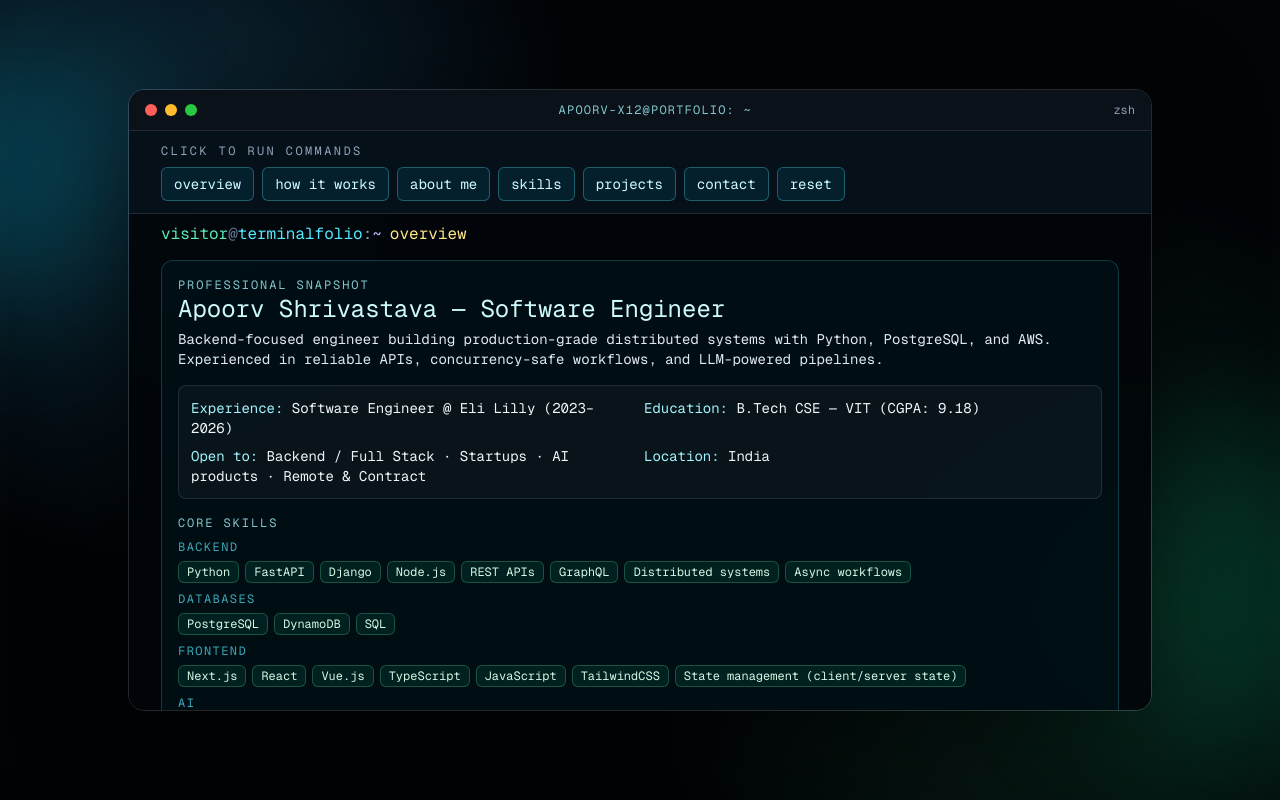
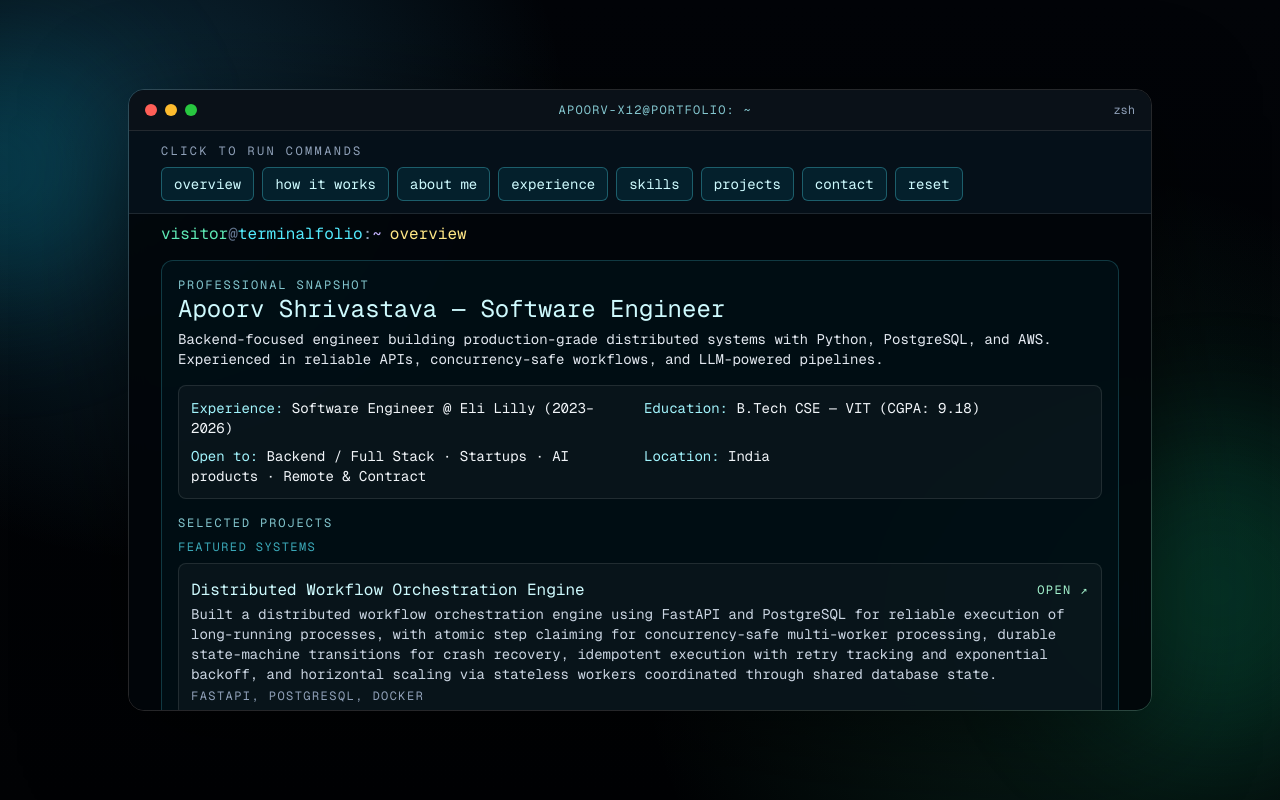
Before and after one commit to apoorv-x12/portfolio, a Next.js app in the folder portfolio-app/: page / in a window 1280 px wide. Built offline with nearby package versions, Linux system fonts and the light colour scheme.

Commit message:
Update page.tsx

```diff
--- a/portfolio-app/src/app/page.tsx
+++ b/portfolio-app/src/app/page.tsx
@@ -2,7 +2,7 @@
 
 import { useEffect, useRef, useState } from "react";
 
-type Command = "all" | "help" | "about" | "skills" | "projects" | "contact" | "clear";
+type Command = "all" | "help" | "about" | "experience" | "skills" | "projects" | "contact" | "clear";
 
 type HistoryEntry = {
   id: number;
@@ -14,41 +14,73 @@ const skills = {
     "Python",
     "FastAPI",
     "Django",
-    "Node.js",
-    "REST APIs",
-    "GraphQL",
-    "Distributed systems",
-    "Async workflows",
+    "REST & GraphQL APIs",
+    "Asynchronous systems",
+    "Idempotency",
+    "Retries",
   ],
-  databases: ["PostgreSQL", "DynamoDB", "SQL"],
+  databases: [
+    "PostgreSQL (schema design, joins, indexing, transactions)",
+    "DynamoDB",
+  ],
+  "distributed systems": [
+    "Workflow orchestration",
+    "State machines",
+    "Failure recovery",
+    "Idempotent processing",
+  ],
+  "cloud & devops": [
+    "AWS (ECS Fargate, Lambda, API Gateway, S3, SQS)",
+    "Docker",
+    "CloudFormation",
+    "CI/CD",
+  ],
+  "ai / llm": [
+    "RAG pipelines",
+    "Embeddings",
+    "Vector search",
+    "LangGraph",
+    "Agent workflows",
+  ],
   frontend: [
+    "React",
     "Next.js",
-    "React",
-    "Vue.js",
+    "Vue",
     "TypeScript",
-    "JavaScript",
-    "TailwindCSS",
-    "State management (client/server state)",
+    "State management (Redux Toolkit / Zustand)",
+    "TanStack Query",
   ],
-  ai: ["RAG Pipelines", "Vector Search", "LangGraph", "Embeddings", "Agent Workflows"],
-  infra: ["AWS Lambda", "ECS Fargate", "S3", "CloudFormation", "Docker", "CI/CD"],
 };
 
-const projects = [
+const lillyExperience = [
+  "Owned end-to-end distributed backend services using FastAPI, from API design and data modeling to deployment and monitoring, supporting internal products used by multiple teams.",
+  "Designed concurrency-safe event-driven workflows, explicitly reasoning about request isolation, retries, and failure handling in multi-step async systems.",
+  "Optimized PostgreSQL queries (joins, batching, indexing) for large datasets (millions of rows), reducing backend latency by ~30-40%.",
+  "Diagnosed and resolved production issues involving timeouts, partial failures, and inconsistent data using logs, metrics, and careful system reasoning.",
+  "Deployed and operated cloud-native services using Docker and AWS (ECS Fargate, Lambda [Python, Node.js], API Gateway, S3, SQS) with CI/CD via GitHub Actions and monitoring through CloudWatch.",
+  "Integrated LLM-backed workflows (RAG, embeddings, vector search, LangGraph) into backend systems with emphasis on predictable APIs, evaluation, and reliability, not prompt-only experimentation.",
+  "Built complex React/Vue interfaces (dashboards, multi-step forms, graph- and flow-based UIs), managing client-side and server-side state for REST, async, and AI-driven workflows, and reducing end-to-end load times by ~25-30% while keeping backend contracts and data integrity central.",
+  "Made deliberate design tradeoffs between sync and async processing to balance latency, throughput, and reliability under burst traffic.",
+];
+
+const featuredSystems = [
   {
     name: "Distributed Workflow Orchestration Engine",
     description:
-      "Deterministic workflow engine with durable state transitions and idempotent step execution. Supports retries, failure recovery, and horizontal scaling via stateless workers.",
+      "Built a distributed workflow orchestration engine using FastAPI and PostgreSQL for reliable execution of long-running processes, with atomic step claiming for concurrency-safe multi-worker processing, durable state-machine transitions for crash recovery, idempotent execution with retry tracking and exponential backoff, and horizontal scaling via stateless workers coordinated through shared database state.",
     stack: "FastAPI, PostgreSQL, Docker",
     link: "https://github.com/apoorv-x12/workflow-engine",
   },
   {
     name: "Multi-Tenant Project Manager",
     description:
-      "Multi-tenant project management system with role-based access control, clean API design, and a typed React frontend.",
-    stack: "Django, PostgreSQL, React, TypeScript",
+      "A multi-tenant project management system with a Django backend, PostgreSQL, and a typed React frontend. Focused on multi-tenancy, role-based access, and clean API design.",
+    stack: "Django, PostgreSQL, GraphQL APIs, React (TypeScript)",
     link: "https://github.com/apoorv-x12/muti-tenant-project-manager",
   },
+];
+
+const systemInterfaces = [
   {
     name: "npm-stats-viz",
     description:
@@ -56,12 +88,27 @@ const projects = [
     stack: "React, TypeScript, Charts",
     link: "https://apoorv-x12.github.io/npm-stats-viz/",
   },
+  {
+    name: "Flower Shop Next",
+    description:
+      "A modern and responsive frontend built with Next.js for a local flower shop.",
+    stack: "Next.js, React, TypeScript",
+    link: "https://apoorv-x12.github.io/flower-shop-next/",
+  },
+  {
+    name: "Terminal Portfolio (This Site)",
+    description:
+      "Interactive terminal-style portfolio built with Next.js and TypeScript, featuring command-driven UI state, responsive layout, and deployment via GitHub Pages CI/CD.",
+    stack: "Next.js, TypeScript, State-driven UI, GitHub Actions",
+    link: "https://apoorv-x12.github.io/portfolio/",
+  },
 ];
 
 const commandList: Array<{ key: Command; label: string }> = [
   { key: "all", label: "overview" },
   { key: "help", label: "how it works" },
   { key: "about", label: "about me" },
+  { key: "experience", label: "experience" },
   { key: "skills", label: "skills" },
   { key: "projects", label: "projects" },
   { key: "contact", label: "contact" },
@@ -129,25 +176,32 @@ export default function Home() {
           </div>
 
           <div>
-            <p className="mb-2 text-xs uppercase tracking-[0.16em] text-cyan-200/80">Core Skills</p>
+            <p className="mb-2 text-xs uppercase tracking-[0.16em] text-cyan-200/80">Selected Projects</p>
+
             <div className="space-y-2">
-              {Object.entries(skills).map(([category, items]) => (
-                <div key={category} className="space-y-1.5">
-                  <span className="block text-xs uppercase tracking-[0.12em] text-cyan-300/70">{category}</span>
-                  <div className="flex flex-wrap gap-1.5">
-                    {items.map((s) => (
-                      <span key={s} className="rounded-md border border-emerald-300/25 bg-emerald-400/10 px-2 py-0.5 text-xs text-emerald-100 max-w-full break-words">{s}</span>
+              <p className="text-xs uppercase tracking-[0.12em] text-cyan-300/70">Featured Systems</p>
+              {featuredSystems.map((project) => (
+                <a
+                  key={project.name}
+                  href={project.link}
+                  target="_blank"
+                  rel="noopener noreferrer"
+                  aria-label={`Open project: ${project.name}`}
+                  className="block cursor-pointer overflow-hidden rounded-lg border border-white/10 bg-white/[0.03] p-3 transition hover:border-cyan-300/40 hover:bg-white/[0.06] focus-visible:outline-none focus-visible:ring-2 focus-visible:ring-cyan-300/80 motion-safe:duration-200 motion-safe:hover:-translate-y-0.5"
+                >
+                  <div className="flex flex-col sm:flex-row sm:items-center sm:justify-between gap-2">
+                    <h3 className="text-cyan-100 break-words">{project.name}</h3>
+                    <span className="text-xs uppercase tracking-[0.12em] text-emerald-200 shrink-0">open ↗</span>
+                  </div>
+                  <p className="text-sm text-slate-300">{project.description}</p>
+                  <p className="mt-1 text-xs uppercase tracking-[0.12em] text-slate-400">{project.stack}</p>
+                </a>
               ))}
             </div>
-                </div>
-              ))}
-            </div>
-          </div>
 
-          <div>
-            <p className="mb-2 text-xs uppercase tracking-[0.16em] text-cyan-200/80">Selected Projects</p>
-            <div className="space-y-2">
-              {projects.map((project) => (
+            <div className="mt-3 space-y-2">
+              <p className="text-xs uppercase tracking-[0.12em] text-cyan-300/70">System Interfaces</p>
+              {systemInterfaces.map((project) => (
                 <a
                   key={project.name}
                   href={project.link}
@@ -167,12 +221,46 @@ export default function Home() {
             </div>
           </div>
 
+          <div>
+            <p className="mb-2 text-xs uppercase tracking-[0.16em] text-cyan-200/80">Experience @ Eli Lilly</p>
+            <div className="space-y-2 rounded-lg border border-white/10 bg-white/[0.03] p-3 text-sm text-slate-100">
+              <p className="text-slate-200">
+                Owned end-to-end distributed backend services using FastAPI, PostgreSQL, and AWS for internal products used by multiple teams, covering API design, data modeling, deployment, monitoring, and production reliability.
+              </p>
+              <p className="text-slate-300">
+                Core signals: concurrency-safe event-driven workflows, request isolation, idempotency, retries, failure handling, PostgreSQL optimization at million-row scale, cloud-native operation on ECS Fargate/Lambda/API Gateway/S3/SQS, and deliberate sync-vs-async design tradeoffs under burst traffic.
+              </p>
+              <p className="text-slate-300">
+                Also integrated reliable LLM-backed workflows using RAG, embeddings, vector search, and LangGraph, while building React/Vue interfaces around backend contracts and async systems.
+              </p>
+              <p className="text-sm text-cyan-200">Use the experience command for the full work summary.</p>
+            </div>
+          </div>
+
+          <div>
+            <p className="mb-2 text-xs uppercase tracking-[0.16em] text-cyan-200/80">Core Skills</p>
+            <div className="space-y-2">
+              {Object.entries(skills).map(([category, items]) => (
+                <div key={category} className="space-y-1.5">
+                  <span className="block text-xs uppercase tracking-[0.12em] text-cyan-300/70">{category}</span>
+                  <div className="flex flex-wrap gap-1.5">
+                    {items.map((s) => (
+                      <span key={s} className="rounded-md border border-emerald-300/25 bg-emerald-400/10 px-2 py-0.5 text-xs text-emerald-100 max-w-full break-words">{s}</span>
+                    ))}
+                  </div>
+                </div>
+              ))}
+            </div>
+          </div>
+
           <div className="space-y-1 rounded-lg border border-indigo-300/25 bg-indigo-400/10 p-3 text-sm text-indigo-100">
             <p>📧 <a href="mailto:apoorvs756@gmail.com" className="break-all underline hover:text-indigo-50 focus-visible:outline-none focus-visible:ring-2 focus-visible:ring-indigo-200/80">apoorvs756@gmail.com</a></p>
             <p>📞 (+91) 9972118451</p>
+            <p>📄 <a href="https://drive.google.com/file/d/1WayhpEQit8GLjyjcf2MU362Gq0unbDzR/view?usp=sharing" target="_blank" rel="noopener noreferrer" className="break-all underline hover:text-indigo-50 focus-visible:outline-none focus-visible:ring-2 focus-visible:ring-indigo-200/80">Resume</a></p>
             <p>🐙 <a href="https://github.com/apoorv-x12" target="_blank" rel="noopener noreferrer" className="break-all underline hover:text-indigo-50 focus-visible:outline-none focus-visible:ring-2 focus-visible:ring-indigo-200/80">github.com/apoorv-x12</a></p>
             <p>💼 <a href="https://www.linkedin.com/in/apoorvshrivastava" target="_blank" rel="noopener noreferrer" className="break-all underline hover:text-indigo-50 focus-visible:outline-none focus-visible:ring-2 focus-visible:ring-indigo-200/80">linkedin.com/in/apoorvshrivastava</a></p>
           </div>
+
         </section>
       );
     }
@@ -208,6 +296,23 @@ export default function Home() {
       );
     }
 
+    if (command === "experience") {
+      return (
+        <div className="space-y-3 rounded-xl border border-cyan-400/20 bg-cyan-500/5 p-4 text-cyan-50">
+          <p className="text-xs uppercase tracking-[0.16em] text-cyan-300/80">Experience @ Eli Lilly</p>
+          <p className="text-sm text-slate-300">Software Engineer (2023-2026)</p>
+          <div className="space-y-2 rounded-lg border border-white/10 bg-white/[0.03] p-3 text-sm text-slate-100">
+            {lillyExperience.map((item) => (
+              <p key={item} className="text-sm text-slate-200">
+                <span className="mr-2 text-cyan-300">•</span>
+                {item}
+              </p>
+            ))}
+          </div>
+        </div>
+      );
+    }
+
     if (command === "skills") {
       return (
         <div className="space-y-3 rounded-xl border border-cyan-400/20 bg-cyan-500/5 p-4">
@@ -228,7 +333,9 @@ export default function Home() {
     if (command === "projects") {
       return (
         <div className="space-y-3">
-          {projects.map((project) => (
+          <div className="space-y-2">
+            <p className="text-xs uppercase tracking-[0.16em] text-cyan-300/80">Featured Systems</p>
+            {featuredSystems.map((project) => (
               <a
                 key={project.name}
                 href={project.link}
@@ -246,6 +353,28 @@ export default function Home() {
               </a>
             ))}
           </div>
+
+          <div className="space-y-2">
+            <p className="text-xs uppercase tracking-[0.16em] text-cyan-300/80">System Interfaces</p>
+            {systemInterfaces.map((project) => (
+              <a
+                key={project.name}
+                href={project.link}
+                target="_blank"
+                rel="noopener noreferrer"
+                aria-label={`Open project: ${project.name}`}
+                className="block cursor-pointer overflow-hidden rounded-xl border border-white/10 bg-white/[0.03] p-4 transition hover:border-cyan-300/40 hover:bg-white/[0.06] focus-visible:outline-none focus-visible:ring-2 focus-visible:ring-cyan-300/80 motion-safe:duration-200 motion-safe:hover:-translate-y-0.5"
+              >
+                <div className="flex flex-col sm:flex-row sm:items-center sm:justify-between gap-2">
+                  <h2 className="text-base text-cyan-200 sm:text-lg break-words">{project.name}</h2>
+                  <span className="text-sm text-emerald-200 shrink-0">open ↗</span>
+                </div>
+                <p className="mt-1 text-sm text-slate-300">{project.description}</p>
+                <p className="mt-2 text-xs uppercase tracking-[0.14em] text-slate-400">{project.stack}</p>
+              </a>
+            ))}
+          </div>
+        </div>
       );
     }
 
@@ -253,6 +382,7 @@ export default function Home() {
       <footer className="space-y-2 rounded-xl border border-indigo-300/20 bg-indigo-400/10 p-4 text-sm text-indigo-100">
         <p>📧 <a href="mailto:apoorvs756@gmail.com" className="break-all underline hover:text-indigo-50 focus-visible:outline-none focus-visible:ring-2 focus-visible:ring-indigo-200/80">apoorvs756@gmail.com</a></p>
         <p>📞 (+91) 9972118451</p>
+        <p>📄 <a href="https://drive.google.com/file/d/1WayhpEQit8GLjyjcf2MU362Gq0unbDzR/view?usp=sharing" target="_blank" rel="noopener noreferrer" className="break-all underline hover:text-indigo-50 focus-visible:outline-none focus-visible:ring-2 focus-visible:ring-indigo-200/80">Resume</a></p>
         <p>🐙 <a href="https://github.com/apoorv-x12" target="_blank" rel="noopener noreferrer" className="break-all underline hover:text-indigo-50 focus-visible:outline-none focus-visible:ring-2 focus-visible:ring-indigo-200/80">github.com/apoorv-x12</a></p>
         <p>💼 <a href="https://www.linkedin.com/in/apoorvshrivastava" target="_blank" rel="noopener noreferrer" className="break-all underline hover:text-indigo-50 focus-visible:outline-none focus-visible:ring-2 focus-visible:ring-indigo-200/80">linkedin.com/in/apoorvshrivastava</a></p>
       </footer>
```
Lines whose indentation alone changed are shown as unchanged.
